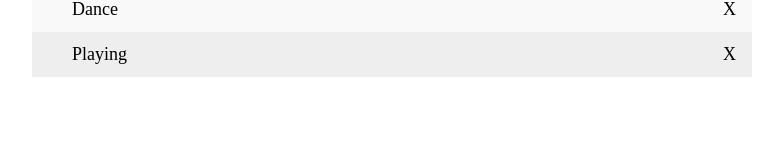
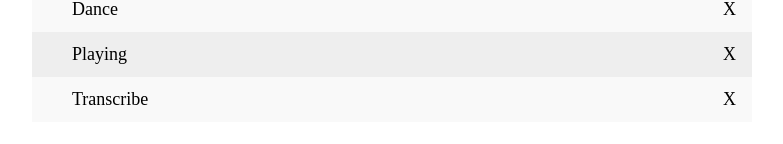
Before and after one commit to Gladys-Angela/todo-app, a React (Create React App) app: page / in a window 1280 px wide. Shown: the part 646-790 px from the top of the page, without its empty margins (248-1031 px from the left). Built offline with nearby package versions, Linux system fonts and the light colour scheme; data requests are answered from the project's data file.

Commit message:
add data

```diff
--- a/data/db.json
+++ b/data/db.json
@@ -79,6 +79,11 @@
       "title": "Playing",
       "done": false,
       "id": 14
+    },
+    {
+      "title": "Transcribe",
+      "done": false,
+      "id": 15
     }
   ]
 }
--- a/src/components/Header.js
+++ b/src/components/Header.js
@@ -1,6 +1,6 @@
 import React, { useState } from 'react'
 
-const Header = () => {
+const Header = ({setRefresh}) => {
     const [title, setTitle] = useState("");
 
     const addTodo = () => {
@@ -15,7 +15,10 @@ const Header = () => {
             body: JSON.stringify(newTodo)
         }).then(()=>{
             setTitle("")
-            console.log('new todo added.')
+            setRefresh(true)
+            setTimeout(() => {
+                alert('new todo added.')
+            }, 500)
         });
         }
 
--- a/src/components/TodoList.js
+++ b/src/components/TodoList.js
@@ -1,23 +1,27 @@
 import React, {useEffect, useState }from 'react'
 import TodoItem from './TodoItem'
 
-const TodoList = () => {
+const TodoList = ({isRefresh, setRefresh}) => {
     const [todos,setTodos] = useState([]);
 
     useEffect(() => {
+      if(isRefresh){
         fetch("http://localhost:8000/todos")
         .then((res) => {
             return res.json();
         })
         .then((data) => {
+            setRefresh(false)
             setTodos(data);
         })
         .catch((err) => {
+            setRefresh(false)
             if (err.name === "AbortError") {
                 console.log("fetch aborted");
             }
         })
-    }, []);
+    }
+    }, [isRefresh, setRefresh]);
 
 
   return (
```
